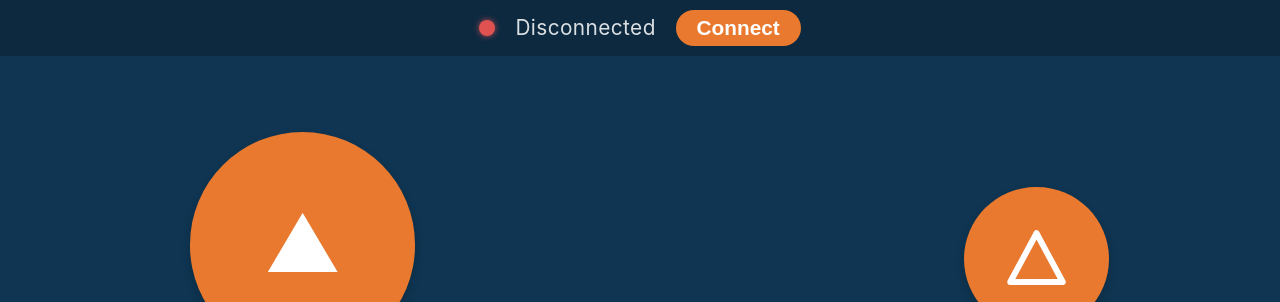
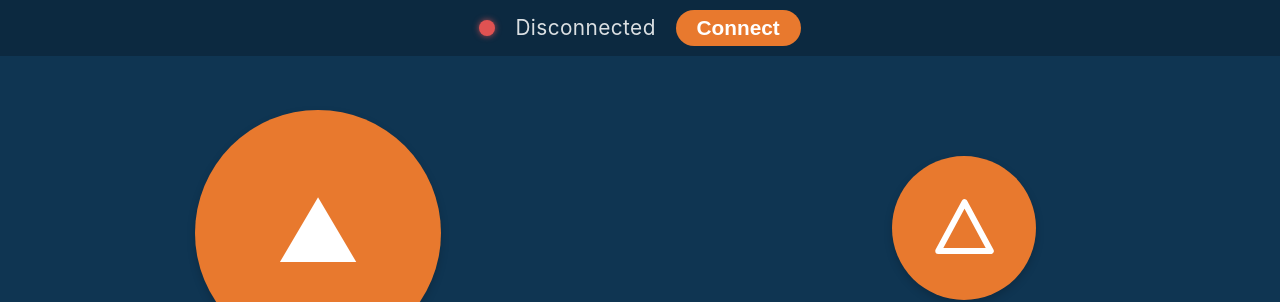
Before and after one commit to mahfuz07m/BLE-controller-SB-, a website built with Vite: page www/index.html in a window 1280 px wide. Shown: the top 302 px of the page. Built offline with nearby package versions, Linux system fonts and the light colour scheme.

Commit message:
button size fixed

```diff
--- a/www/index.html
+++ b/www/index.html
@@ -20,15 +20,15 @@
 
         --unit: 22vmin;
 
-        --gap: 0.2vmin;
+        --gap: 0.4vmin;
 
-        --dpad-main: calc(var(--unit) * 1.28);
+        --dpad-main: calc(var(--unit) * 1.4);
         --dpad-side: calc(var(--unit) * 0.78);
 
-        --action-big: calc(var(--unit) * 1.05);
+        --action-big: calc(var(--unit) * 1.4);
         --action-small: calc(var(--unit) * 0.82);
 
-        --action-gap: 0.9vmin;
+        --action-gap: 1.8vmin;
       }
 
       * {
```
Also changed, not shown: dist/index.html.
